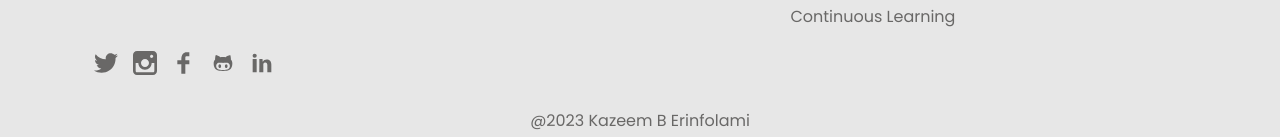
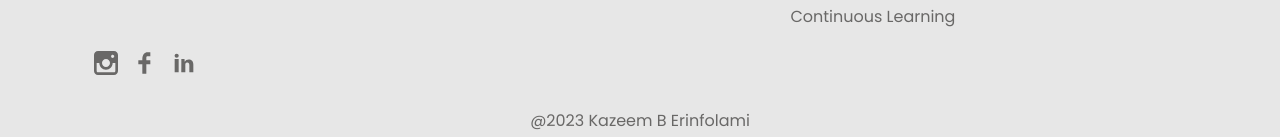
Before and after one commit to kazeemerinfolami/Kazeem_Portfolio, a React (Create React App) app: page / in a window 1280 px wide. Shown: the part 5230-5367 px from the top of the page. Built offline with nearby package versions, Linux system fonts and the light colour scheme.

Commit message:
Update Footer.js

```diff
--- a/src/components/Baselayout/Footer.js
+++ b/src/components/Baselayout/Footer.js
@@ -35,12 +35,6 @@ function Footer({ showNoMedia }) {
               </p>
               <ul>
                 <li>
-                  <a href="https://twitter.com/ErinKazeem">
-                    <TwitterIcon />
-                  </a>
-                </li>
-
-                <li>
                   <a href="https://www.instagram.com/kazeemerin/">
                     <InstagramIcon />
                   </a>
@@ -48,11 +42,6 @@ function Footer({ showNoMedia }) {
                 <li>
                   <a href="https://www.facebook.com/erinfolamibolaji">
                     <FacebookIcon />
-                  </a>
-                </li>
-                <li>
-                  <a href="https://github.com/kazeemerinfolami">
-                    <GitHubIcon />
                   </a>
                 </li>
                 <li>
```
